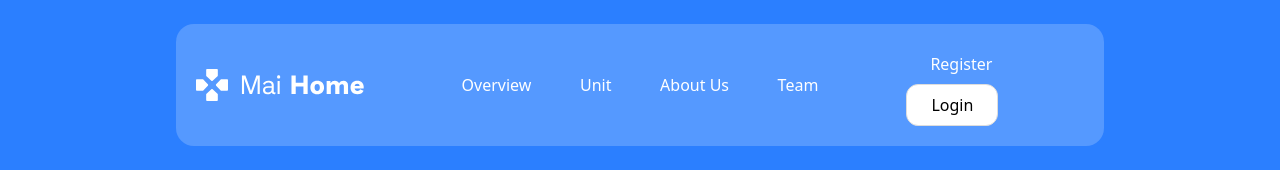
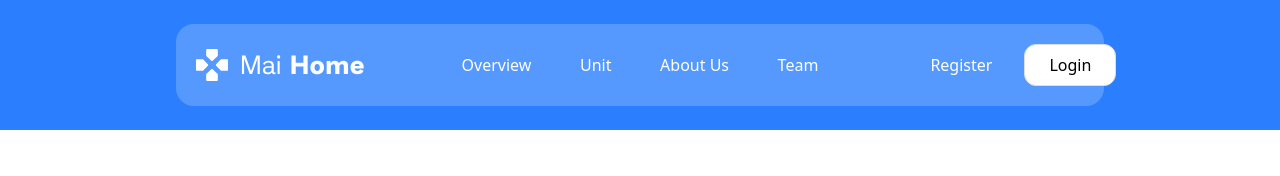
Before and after one commit to adi117/Code-Challenge---Landing-Page, a Next.js app: page /team in a window 1280 px wide. Shown: the top 176 px of the page. Built offline with nearby package versions, Linux system fonts and the light colour scheme; no server answers.

Commit message:
fix : fix user interface and optimize image

```diff
--- a/src/features/faq/components/accordion.tsx
+++ b/src/features/faq/components/accordion.tsx
@@ -21,8 +21,8 @@ const Accordion: FC<AccordionProps> = ({ question, answer }) => {
           className={cn("relative rounded-full flex justify-center items-center", isOpen ? "bg-blue-500" : "bg-blue-50")}
           >
           <div className="relative w-11 h-11 flex flex-col items-center justify-center">
-            <button className={cn("w-4 h-0.5 border-none absolute transition-opacity", isOpen ? "opacity-0 bg-white" : "opacity-100 bg-black")}></button>
-            <button className={cn("w-4 h-0.5 border-none absolute transition-transform duration-300", isOpen ? "rotate-0 bg-white" : "rotate-90 bg-black")}></button>
+            <div className={cn("w-4 h-0.5 border-none absolute transition-opacity", isOpen ? "opacity-0 bg-white" : "opacity-100 bg-black")}></div>
+            <div className={cn("w-4 h-0.5 border-none absolute transition-transform duration-300", isOpen ? "rotate-0 bg-white" : "rotate-90 bg-black")}></div>
           </div>
         </div>
       </div>
--- a/src/features/footer/bottom-banner/index.tsx
+++ b/src/features/footer/bottom-banner/index.tsx
@@ -26,8 +26,9 @@ const BottomBanner = () => {
           <button
           onClick={() => handleExplore()}
           className="text-black text-xl bg-white px-14 py-3.5 rounded-xl w-52"
+          name="explore-button"
           >Explore</button>
-          <button className="px-14 py-3.5 rounded-xl border-white border-[1px] w-52">Learn More</button>
+          <button className="px-14 py-3.5 rounded-xl border-white border-[1px] w-52" name="learn-more-button">Learn More</button>
         </div>
       </div>
     </div>
--- a/src/features/form/index.tsx
+++ b/src/features/form/index.tsx
@@ -65,7 +65,7 @@ const Form = () => {
             <InputField title='Name' placeholder='Name' name='name' />
             <InputField title='Email' placeholder='Email' name='email' />
             <InputField title='Phone Number' placeholder='Your Phone Number' name='phoneNumber' />
-            <button className="text-white md:text-xl bg-blue-500 px-14 py-3.5 rounded-xl w-full mt-3">Book Now</button>
+            <button className="text-white md:text-xl bg-blue-500 px-14 py-3.5 rounded-xl w-full mt-3" name='book-button'>Book Now</button>
           </form>
         )}
       </Formik>
--- a/src/features/header/index.tsx
+++ b/src/features/header/index.tsx
@@ -27,9 +27,10 @@ const Headers = () => {
           <li className="p-2"><Link href="/team">Team</Link></li>
         </ul>
       </div>
-      <div className="w-1/5 gap-2 hidden md:block">
-        <button className="px-6 py-2">Register</button>
-        <button className="px-6 py-2 text-black bg-white border-[1px] rounded-xl border-[#DDDDDD] font-medium">Login</button>
+      <div className="w-1/5">
+        <div className="gap-2 hidden md:flex">
+          <button className="px-6 py-2" name="register-button">Register</button>
+          <button className="px-6 py-2 text-black bg-white border-[1px] rounded-xl border-[#DDDDDD] font-medium" name="login-button">Login</button>
         </div>
         <div
           className="w-1/2 flex justify-end items-end md:hidden"
@@ -42,7 +43,8 @@ const Headers = () => {
             alt="Hamburger Menu"
           />
         </div>
-      <Sidemenu isOpen={isSidemenuOpen} setSidemenuOpen={setSidemenuOpen}/>
+      </div>
+      <Sidemenu isOpen={isSidemenuOpen} setSidemenuOpen={setSidemenuOpen} />
     </nav>
   )
 }
--- a/src/features/property/components/property-card.tsx
+++ b/src/features/property/components/property-card.tsx
@@ -19,14 +19,15 @@ const PropertyCard: FC<PropertyProps> = ({ name, location, price, discount, rati
       <div className="relative group">
         <Image
           src={image}
-          width={435}
-          height={210}
+          width={410}
+          height={200}
           alt={`Image of ${name}`}
-          className="object-cover md:w-[435px] md:h-[210px] w-full rounded-3xl h-full"
+          className="object-cover md:w-[410px] md:h-[210px] w-full rounded-3xl h-full"
         />
         <div className="absolute right-0 bottom-0 rounded-tl-3xl rounded-br-3xl bg-white border-white border-t-4 border-l-4 w-fit overflow-hidden">
           <button
-            className="bg-blue-500 px-6 py-2">
+            className="bg-blue-500 px-6 py-2"
+            name="arrow-button">
             <Image
               src="/icons/arrow-up-right.svg"
               width={20}
--- a/src/features/sidemenu/index.tsx
+++ b/src/features/sidemenu/index.tsx
@@ -33,6 +33,7 @@ const Sidemenu: FC<SidemenuProps> = ({ isOpen, setSidemenuOpen }) => {
       <button
       className="absolute right-5 top-5 text-xl"
       onClick={() => setSidemenuOpen(false)}
+      name="close-sidemenu"
       >
         X
       </button>
```
Lines whose indentation alone changed are shown as unchanged.
